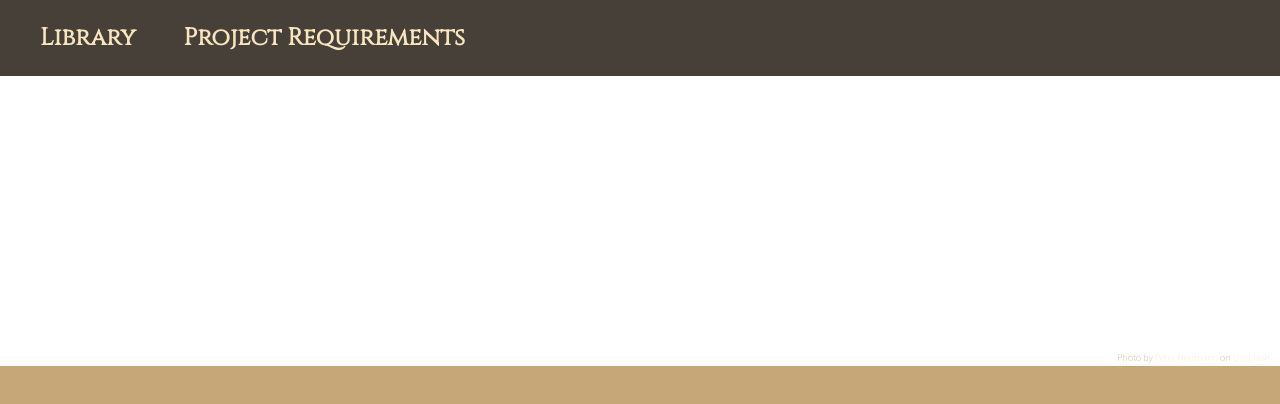
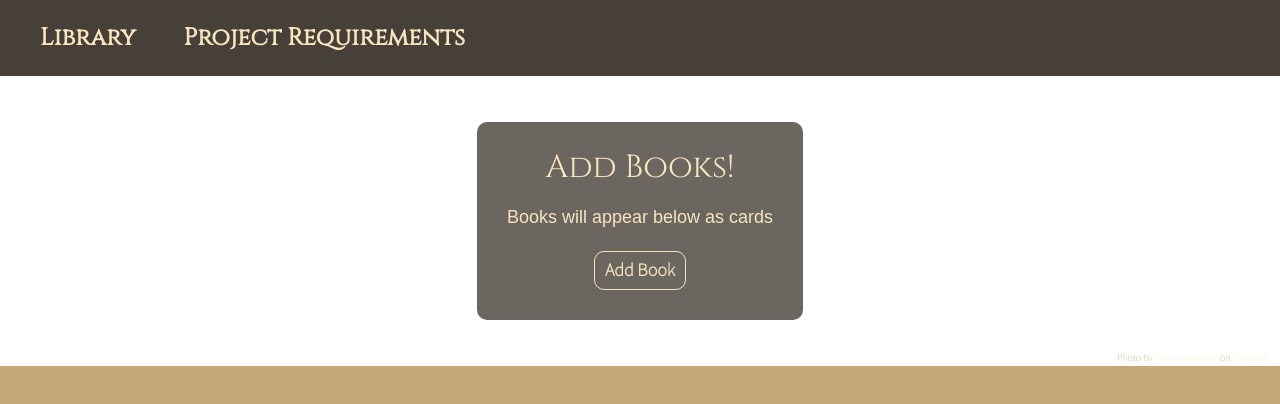
Before and after one commit to peter-mowen/odin-library, a plain HTML site: page index.html in a window 1280 px wide. Drawn offline with Linux system fonts and the light colour scheme.

Commit message:
Add content and style to add-book-container
The button doesn't do anything yet, but all of the pieces are in place
and roughly styled.

```diff
--- a/index.html
+++ b/index.html
@@ -19,6 +19,11 @@
     </ul>
   </nav>
   <div class="add-book-container">
+    <div class="add-book-overlay">
+      <div class="add-book-title">Add Books!</div>
+      <div class="add-book-subtitle">Books will appear below as cards</div>
+      <button>Add Book</button>
+    </div>
     <div class="background-image-citation">
       Photo by
       <a href="https://unsplash.com/@tama66?utm_source=unsplash&utm_medium=referral&utm_content=creditCopyText">
--- a/style.css
+++ b/style.css
@@ -29,10 +29,17 @@
   --saturn: #f8e5be;
   --gold-rush: #c6a878;
   --black-panther: #464039;
+  --black-panther-80: rgba(70, 64, 57, 80%);
+
+  --border-radius: 10px;
 }
 
 * {
   font-family: 'Cinzel', serif;
+}
+
+button {
+  font-family: 'Source Sans 3', sans-serif;
 }
 
 body {
@@ -76,6 +83,10 @@ nav a {
   background-image: url("img/peter-herrmann-aT88kga0g_M-unsplash.jpg");
   background-size: contain;
   position: relative;
+
+  display: flex;
+  justify-content: center;
+  align-items: center;
 }
 
 .background-image-citation {
@@ -97,3 +108,36 @@ nav a {
   grid-area: library-container;
   background-color: var(--gold-rush);
 }
+
+.add-book-overlay {
+  background-color: var(--black-panther-80);
+  padding: 30px;
+  display: flex;
+  flex-direction: column;
+  justify-content: center;
+  align-items: center;
+  gap: 20px;
+  border-radius: var(--border-radius);
+}
+
+.add-book-title {
+  color: var(--saturn);
+  font-size: xx-large;
+  line-height: 1;
+}
+
+.add-book-subtitle {
+  font-family: 'Source San 3', sans-serif;
+  font-size: large;
+  color: var(--saturn);
+}
+
+.add-book-overlay button {
+  background-color: transparent;
+  color: var(--saturn);
+  border: solid var(--saturn) 1px;
+  padding: 5px 10px;
+  border-radius: var(--border-radius);
+  font-weight: bold;
+  font-size: large;
+}
```
